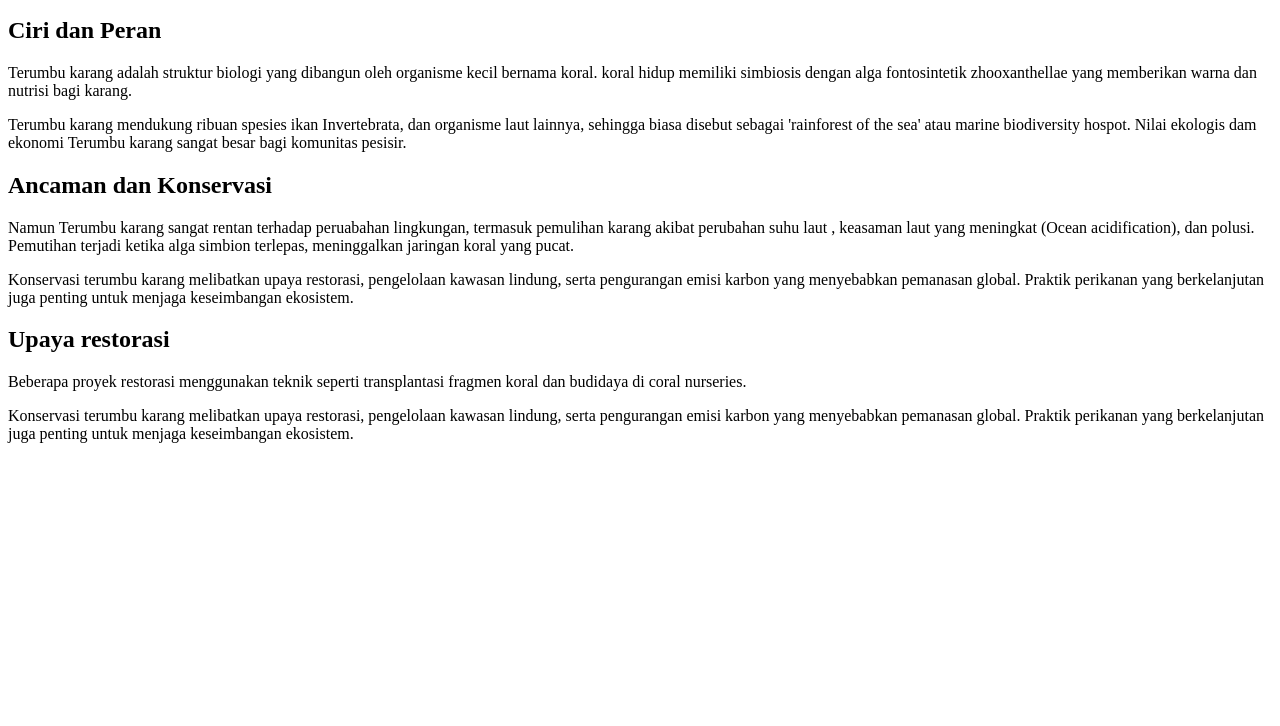
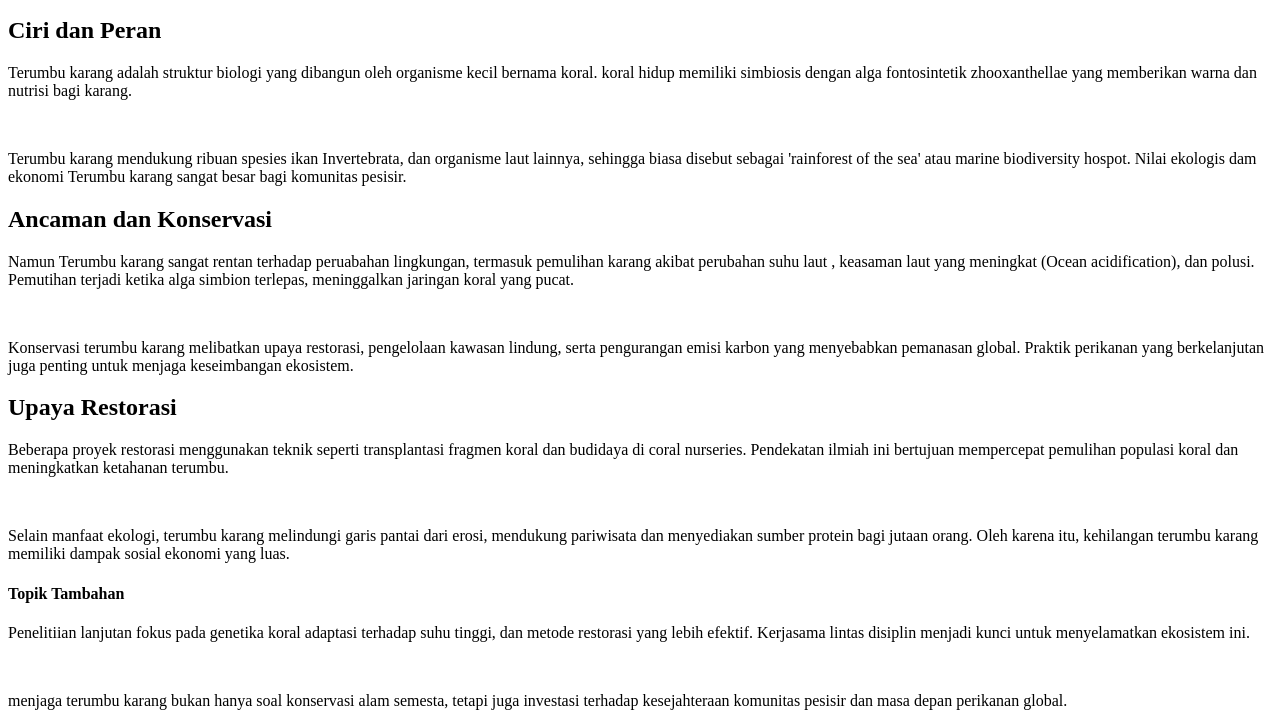
Before and after one commit to auliaaghitsna248171-star/tugas_1, a plain HTML site: page 18_10_25 (tugas)/index.html in a window 1280 px wide. Shown: the part 101-827 px from the top of the page. Before the commit the page ends 800 px from the top, so only its background shows below. Drawn offline with Linux system fonts and the light colour scheme.

Commit message:
paragraf

```diff
--- a/18_10_25 (tugas)/index.html
+++ b/18_10_25 (tugas)/index.html
@@ -17,6 +17,7 @@
                 Terumbu karang adalah struktur biologi  yang dibangun oleh organisme kecil bernama koral.
                 koral hidup memiliki simbiosis dengan alga fontosintetik zhooxanthellae yang memberikan warna dan nutrisi bagi karang.
             </p>
+            <br>
             <p>
                 Terumbu karang mendukung ribuan spesies ikan Invertebrata, dan organisme laut lainnya,
                 sehingga biasa disebut sebagai 'rainforest of the sea' atau marine biodiversity hospot. Nilai ekologis dam ekonomi Terumbu karang sangat besar
@@ -29,19 +30,30 @@
                 Namun Terumbu karang sangat rentan terhadap peruabahan lingkungan, termasuk pemulihan karang akibat perubahan suhu laut , keasaman laut yang meningkat (Ocean acidification), dan polusi.
                 Pemutihan terjadi ketika alga simbion terlepas, meninggalkan jaringan koral yang pucat.
             </p>
+            <br>
             <p>
                 Konservasi terumbu karang melibatkan upaya restorasi, pengelolaan kawasan lindung, serta pengurangan emisi karbon yang menyebabkan pemanasan global.
                 Praktik perikanan yang berkelanjutan juga penting untuk menjaga keseimbangan ekosistem.
             </p>
         </div>
         <div class="p3">
-            <h2>Upaya restorasi</h2>
+            <h2>Upaya Restorasi</h2>
             <p>
-                Beberapa proyek restorasi menggunakan teknik seperti transplantasi fragmen koral dan budidaya di coral nurseries.
+                Beberapa proyek restorasi menggunakan teknik seperti transplantasi fragmen koral dan budidaya di coral nurseries. Pendekatan ilmiah ini bertujuan mempercepat pemulihan populasi koral dan meningkatkan ketahanan terumbu.
             </p>
+            <br>
             <p>
-                Konservasi terumbu karang melibatkan upaya restorasi, pengelolaan kawasan lindung, serta pengurangan emisi karbon yang menyebabkan pemanasan global.
-                Praktik perikanan yang berkelanjutan juga penting untuk menjaga keseimbangan ekosistem.
+                Selain manfaat ekologi, terumbu karang melindungi garis pantai dari erosi, mendukung pariwisata dan menyediakan sumber protein bagi jutaan orang. Oleh karena itu, kehilangan terumbu karang memiliki dampak sosial ekonomi yang luas.
+            </p>
+        </div>
+        <div class="p4">
+            <h4>Topik Tambahan</h4>
+            <p>
+                Penelitiian lanjutan fokus pada genetika koral adaptasi terhadap suhu tinggi, dan metode restorasi yang lebih efektif. Kerjasama lintas disiplin menjadi kunci  untuk menyelamatkan ekosistem ini.
+            </p>
+            <br>
+            <p>
+                menjaga terumbu karang bukan hanya soal konservasi alam semesta, tetapi juga investasi terhadap kesejahteraan komunitas pesisir dan masa depan perikanan global.
             </p>
         </div>
     </div>
```
